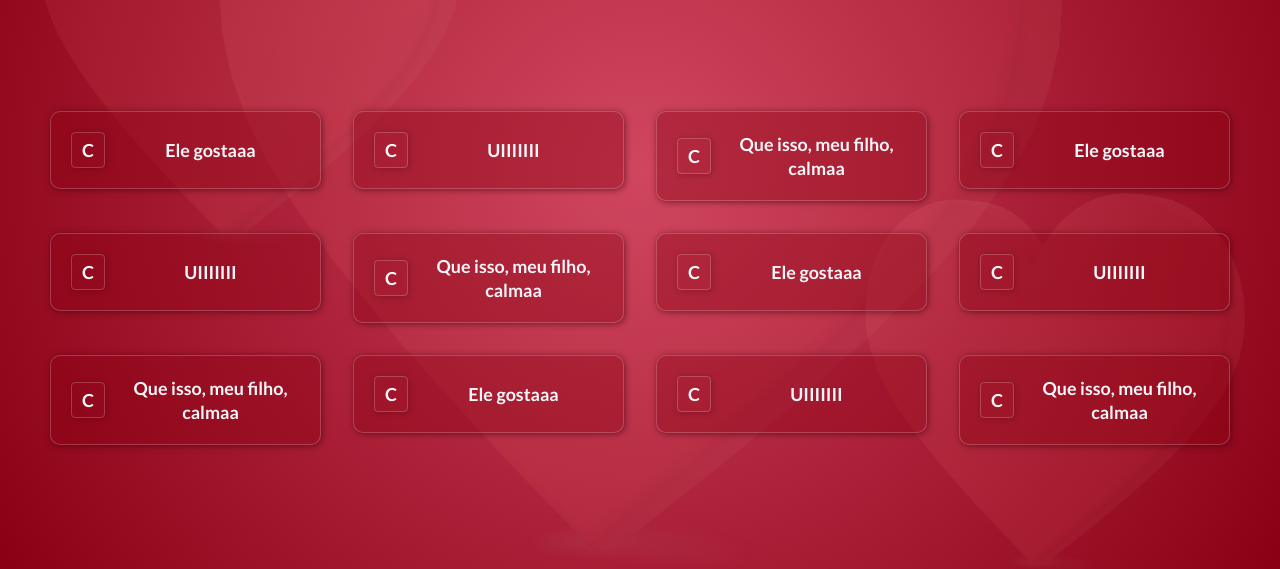
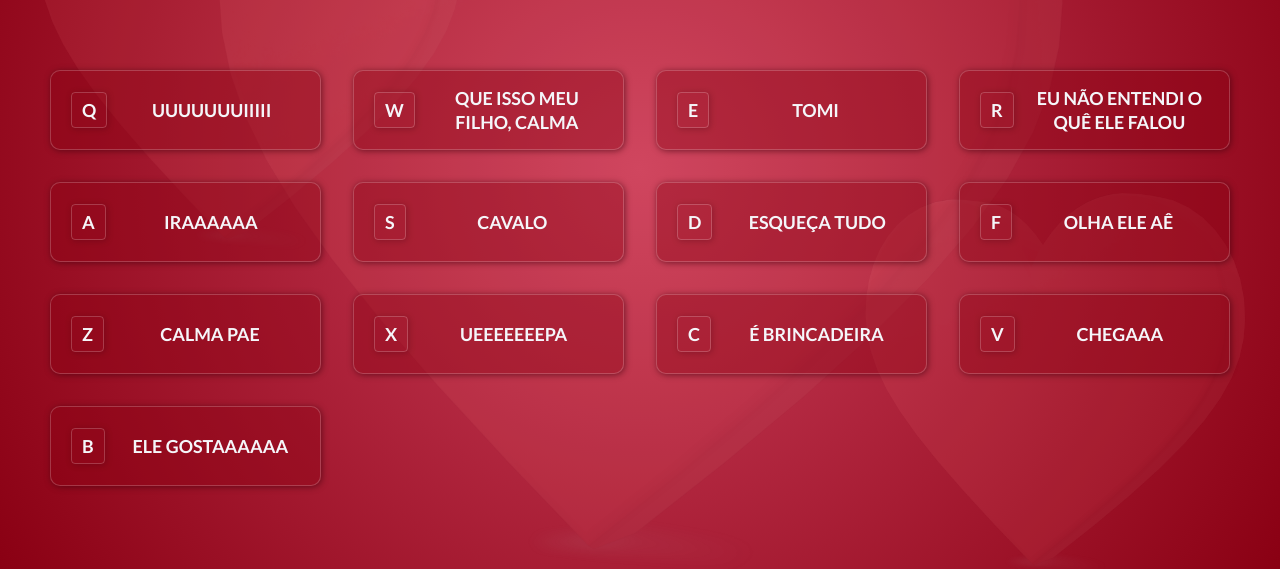
Before and after one commit to Caiopadilha2/vai-dar-namoro-sonoplastia, a plain HTML site: page index.html in a window 1280 px wide. Shown: the part 231-800 px from the top of the page. Drawn offline with Linux system fonts and the light colour scheme.

Commit message:
Adiciona players de audio

```diff
--- a/index.html
+++ b/index.html
@@ -22,80 +22,9 @@
       <div class="bck-heart-small"></div>
       <h1>Sonoplastia do Vai dar namoro!</h1>
 
-      <ul class="sounds">
-        <li>
-          <button type="button">
-            <span>C</span>
-            <label>Ele gostaaa</label>
-          </button>
-        </li>
-        <li>
-          <button type="button">
-            <span>C</span>
-            <label>UIIIIIII</label>
-          </button>
-        </li>
-        <li>
-          <button type="button">
-            <span>C</span>
-            <label>Que isso, meu filho, calmaa</label>
-          </button>
-        </li>
-        <li>
-          <button type="button">
-            <span>C</span>
-            <label>Ele gostaaa</label>
-          </button>
-        </li>
-        <li>
-          <button type="button">
-            <span>C</span>
-            <label>UIIIIIII</label>
-          </button>
-        </li>
-        <li>
-          <button type="button">
-            <span>C</span>
-            <label>Que isso, meu filho, calmaa</label>
-          </button>
-        </li>
-        <li>
-          <button type="button">
-            <span>C</span>
-            <label>Ele gostaaa</label>
-          </button>
-        </li>
-        <li>
-          <button type="button">
-            <span>C</span>
-            <label>UIIIIIII</label>
-          </button>
-        </li>
-        <li>
-          <button type="button">
-            <span>C</span>
-            <label>Que isso, meu filho, calmaa</label>
-          </button>
-        </li>
-        <li>
-          <button type="button">
-            <span>C</span>
-            <label>Ele gostaaa</label>
-          </button>
-        </li>
-        <li>
-          <button type="button">
-            <span>C</span>
-            <label>UIIIIIII</label>
-          </button>
-        </li>
-        <li>
-          <button type="button">
-            <span>C</span>
-            <label>Que isso, meu filho, calmaa</label>
-          </button>
-        </li>
-      </ul>
+      <ul class="sounds"></ul>
     </div>
+
+    <script src="scripts/script.js"></script>
   </body>
 </html>
--- /dev/null
+++ b/scripts/script.js
@@ -0,0 +1,45 @@
+let sounds = []
+
+function onSound(index) {
+  // console.log('tocar o som', sounds[index].path)
+  const pathSound = sounds[index].path
+
+  const sound = new Audio(pathSound)
+
+  sound.play()
+}
+
+fetch('../sounds.json')
+  .then(response => response.json())
+  .then(data => {
+    sounds = data
+
+    const elementSounds = document.querySelector('.sounds')
+
+    sounds.map((sound, index) => {
+      const li = document.createElement('li')
+      const button = document.createElement('button')
+      const span = document.createElement('span')
+      const label = document.createElement('label')
+
+      span.innerHTML = sound.hotkey
+      label.innerHTML = sound.label
+
+      button.appendChild(span)
+      button.appendChild(label)
+
+      button.setAttribute('onclick', `onSound(${index})`)
+      li.appendChild(button)
+      elementSounds.appendChild(li)
+    })
+  })
+
+document.addEventListener('keydown', ({ key }) => {
+  const soundIndex = sounds.findIndex(sound => sound.hotkey === key)
+
+  if (soundIndex === -1) {
+    return
+  }
+
+  onSound(soundIndex)
+})
--- /dev/null
+++ b/sounds.json
@@ -0,0 +1,55 @@
+[
+  {
+    "hotkey": "q",
+    "label": "uuuuuuuiiiii",
+    "path": "./assets/sounds/ui.mp3"
+  }, {
+    "hotkey": "w",
+    "label": "que isso meu filho, calma",
+    "path": "./assets/sounds/que-isso-meu-filho.mp3"
+  }, {
+    "hotkey": "e",
+    "label": "tomi",
+    "path": "./assets/sounds/tomi.mp3"
+  }, {
+    "hotkey": "r",
+    "label": "eu não entendi o quê ele falou",
+    "path": "./assets/sounds/eu-nao-entendi-o-que-ele-falou.mp3"
+  }, {
+    "hotkey": "a",
+    "label": "Iraaaaaa",
+    "path": "./assets/sounds/irraa.mp3"
+  }, {
+    "hotkey": "s",
+    "label": "cavalo",
+    "path": "./assets/sounds/cavalo.mp3"
+  }, {
+    "hotkey": "d",
+    "label": "esqueça tudo",
+    "path": "./assets/sounds/esqueca-tudo.mp3"
+  }, {
+    "hotkey": "f",
+    "label": "olha ele aê",
+    "path": "./assets/sounds/olha-ele-ae.mp3"
+  }, {
+    "hotkey": "z",
+    "label": "calma pae",
+    "path": "./assets/sounds/calma-pae.mp3"
+  }, {
+    "hotkey": "x",
+    "label": "ueeeeeeepa",
+    "path": "./assets/sounds/uepa.mp3"
+  }, {
+    "hotkey": "c",
+    "label": "é brincadeira",
+    "path": "./assets/sounds/e-brincadeira-ein.mp3"
+  }, {
+    "hotkey": "v",
+    "label": "chegaaa",
+    "path": "./assets/sounds/cheega.mp3"
+  }, {
+    "hotkey": "b",
+    "label": "ele gostaaaaaa",
+    "path": "./assets/sounds/ele-gosta.mp3"
+  }
+]
--- a/styles/sounds.css
+++ b/styles/sounds.css
@@ -6,13 +6,18 @@
   display: grid;
   grid-template-columns: repeat(4, 1fr);
   gap: 32px;
+
+  width: 100%;
+  max-width: 1200px;
 }
 
 .sounds button {
   width: 100%;
-  padding: 20px;
+  height: 80px;
+  padding: 0px 20px;
   border-radius: 10px;
   background-color: rgba(138, 0, 19, 0.4);
+  text-transform: uppercase;
 
   display: flex;
   align-items: center;
```
Also changed, not shown: 13 other files.
